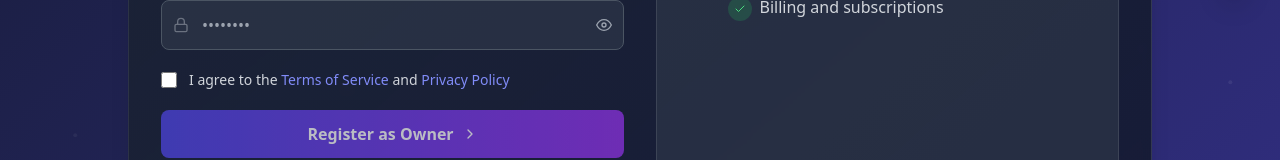
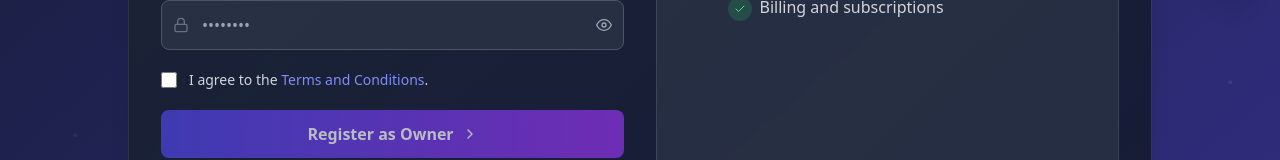
Before and after one commit to jackson951/invoicing-system-web-app, a React (Create React App) app: page /register in a window 1280 px wide. Shown: the part 783-943 px from the top of the page. Built offline with nearby package versions, Linux system fonts and the light colour scheme.

Commit message:
only terms and conditions

```diff
--- a/src/pages/register.jsx
+++ b/src/pages/register.jsx
@@ -909,15 +909,9 @@ const Register = () => {
                           onClick={() => setShowTermsModal(true)}
                           className="text-indigo-400 hover:text-indigo-300 hover:underline"
                         >
-                          Terms of Service
-                        </button>{" "}
-                        and{" "}
-                        <a
-                          href="#"
-                          className="text-indigo-400 hover:text-indigo-300 hover:underline"
-                        >
-                          Privacy Policy
-                        </a>
+                          Terms and Conditions
+                        </button>
+                        .
                       </label>
                       {errors.terms && (
                         <motion.p
```
